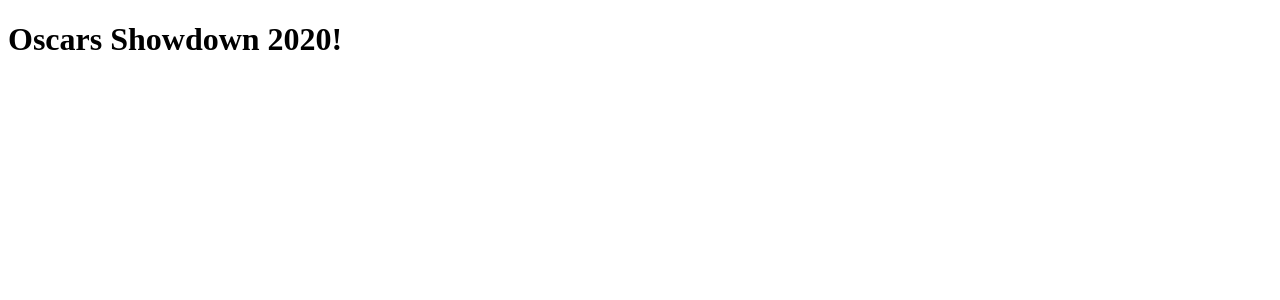
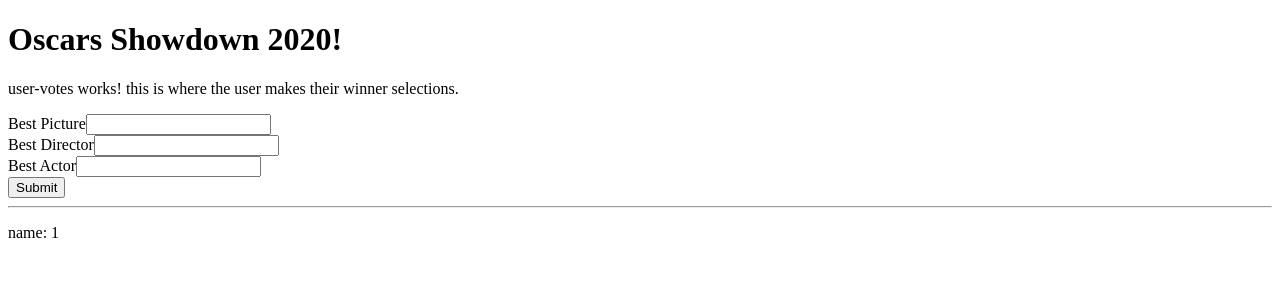
Before and after one commit to samjohnreid/angular-projects, an Angular app in the folder oscars2020/: page /cast-votes/1 in a window 1280 px wide. Before the commit this address led to /. Shown: the top 300 px of the page. Built offline with nearby package versions, Linux system fonts and the light colour scheme.

Commit message:
WIP, trying to set up user login

```diff
--- a/oscars2020/src/app/app-routing.module.ts
+++ b/oscars2020/src/app/app-routing.module.ts
@@ -9,7 +9,7 @@ import { WinnersComponent } from './winners/winners.component';
 
 const routes: Routes = [
   { path: 'login', component: UserLoginComponent },
-  { path: 'cast-votes', component: UserVotesComponent },
+  { path: 'cast-votes/:name', component: UserVotesComponent },
   { path: 'results', component: ResultsTableComponent },
   { path: 'votes', component: VotesTableComponent },
   { path: 'winners', component: WinnersComponent }
--- a/oscars2020/src/app/app.module.ts
+++ b/oscars2020/src/app/app.module.ts
@@ -1,5 +1,6 @@
 import { BrowserModule } from '@angular/platform-browser';
 import { NgModule } from '@angular/core';
+import { FormsModule } from '@angular/forms';
 
 import { AppRoutingModule } from './app-routing.module';
 import { AppComponent } from './app.component';
@@ -20,7 +21,8 @@ import { WinnersComponent } from './winners/winners.component';
   ],
   imports: [
     BrowserModule,
-    AppRoutingModule
+    AppRoutingModule,
+    FormsModule
   ],
   providers: [],
   bootstrap: [AppComponent]
--- a/oscars2020/src/app/user-votes/user-votes.component.html
+++ b/oscars2020/src/app/user-votes/user-votes.component.html
@@ -1 +1,49 @@
 <p>user-votes works! this is where the user makes their winner selections.</p>
+
+<form (ngSubmit)="onSubmit(f)" #f="ngForm">
+
+  <div>
+    <label for="picture">Best Picture</label>
+    <input type="text" id="picture" ngModel name="bestPicture">
+  </div>
+
+  <div>
+    <label for="director">Best Director</label>
+    <input type="text" id="director" ngModel name="bestDirector">
+  </div>
+
+  <div>
+    <label for="actor">Best Actor</label>
+    <input type="text" id="actor" ngModel name="bestActor">
+  </div>
+
+  <div>
+    <button type="submit">Submit</button>
+  </div>
+
+</form>
+
+<div *ngIf="submitted">
+  <h3>You submitted the following info:</h3>
+  <p>Picture: {{ userVotes.picture }}</p>
+  <p>Director: {{ userVotes.director }}</p>
+  <p>Actor: {{ userVotes.actor }}</p>
+</div>
+
+<hr>
+
+<p>name: {{ user.name }}</p>
+
+<!-- Best Picture
+Best Director
+Best Actor
+Best Actress
+Best Supporting Actor
+Best Supporting Actress
+Best Original Screenplay
+Best Adapted Screenplay
+Best Animated Feature
+Best Visual Effects
+
+Best Costume Design
+Best Makeup and Hairstyling -->
--- a/oscars2020/src/app/user-votes/user-votes.component.ts
+++ b/oscars2020/src/app/user-votes/user-votes.component.ts
@@ -1,4 +1,6 @@
 import { Component, OnInit } from '@angular/core';
+import { NgForm } from '@angular/forms';
+import { ActivatedRoute } from '@angular/router';
 
 @Component({
   selector: 'app-user-votes',
@@ -7,9 +9,40 @@ import { Component, OnInit } from '@angular/core';
 })
 export class UserVotesComponent implements OnInit {
 
-  constructor() { }
+  user: {
+    name: string
+  };
+
+  userVotesSam = {
+    picture: '',
+    director: '',
+    actor: ''
+  };
+
+  userVotesDave = {
+    picture: '',
+    director: '',
+    actor: ''
+  };
+
+  submitted = false;
+
+  constructor(private route: ActivatedRoute) { }
 
   ngOnInit() {
+    this.user = {
+      name: this.route.snapshot.params['name']
+    };
+  }
+
+  onSubmit(form: NgForm) {
+
+    this.submitted = true;
+
+    this.userVotesSam.picture = form.value.bestPicture;
+    this.userVotesSam.director = form.value.bestDirector;
+    this.userVotesSam.actor = form.value.bestActor;
+
   }
 
 }
```
